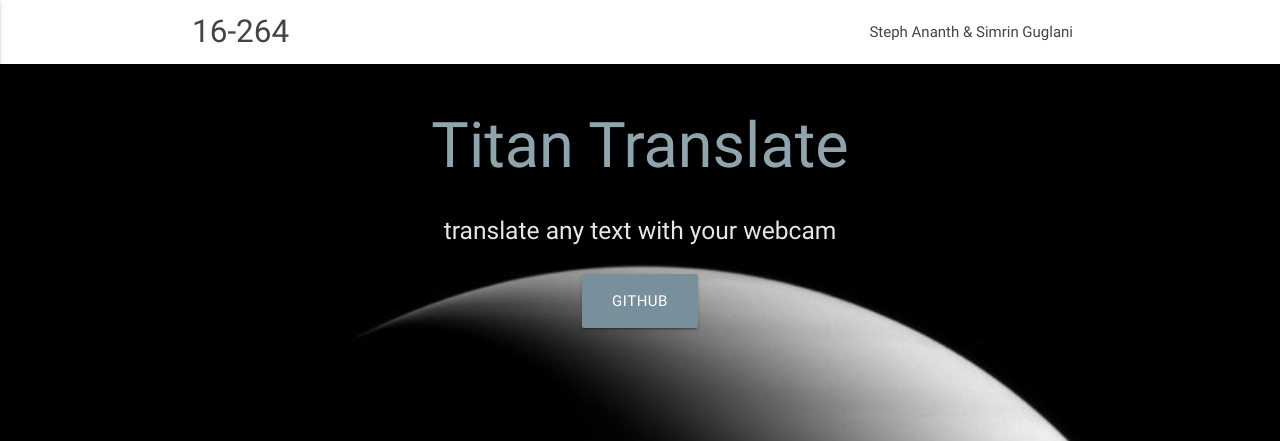
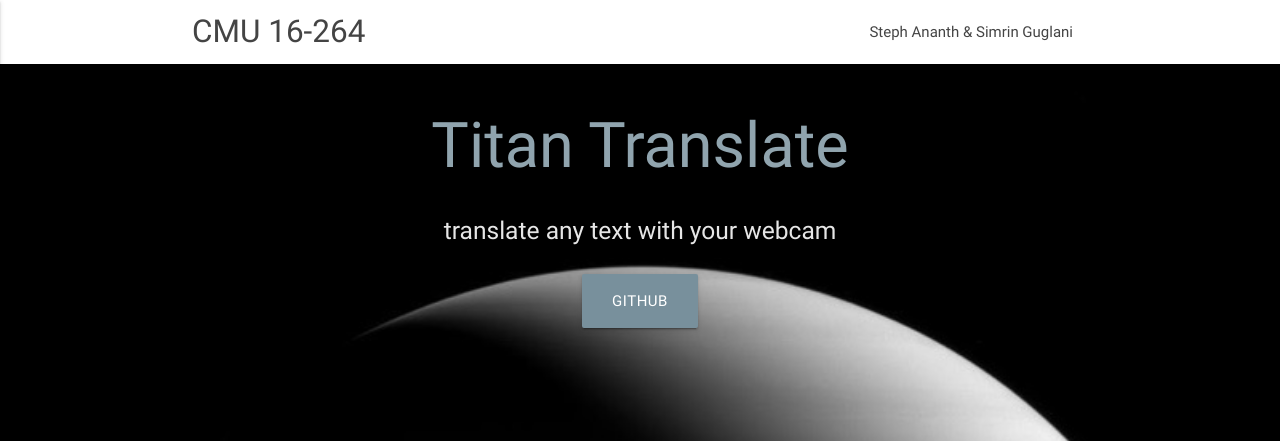
Before and after one commit to stephkananth/titan-translate, a plain HTML site: page index.html in a window 1280 px wide. Shown: the top 441 px of the page. Drawn offline with nearby package versions, Linux system fonts and the light colour scheme.

Commit message:
Update index.html

```diff
--- a/index.html
+++ b/index.html
@@ -13,7 +13,7 @@
 <body>
 <nav class="white" role="navigation">
     <div class="nav-wrapper container">
-        <a id="logo-container" href="https://www.cs.cmu.edu/~cga/humanoids-ugrad/" class="brand-logo">16-264</a>
+        <a id="logo-container" href="https://www.cs.cmu.edu/~cga/humanoids-ugrad/" class="brand-logo">CMU 16-264</a>
         <ul class="right hide-on-med-and-down">
             <li><a href="https://github.com/stephkananth/titan-translate">Steph Ananth & Simrin Guglani</a></li>
         </ul>
```
